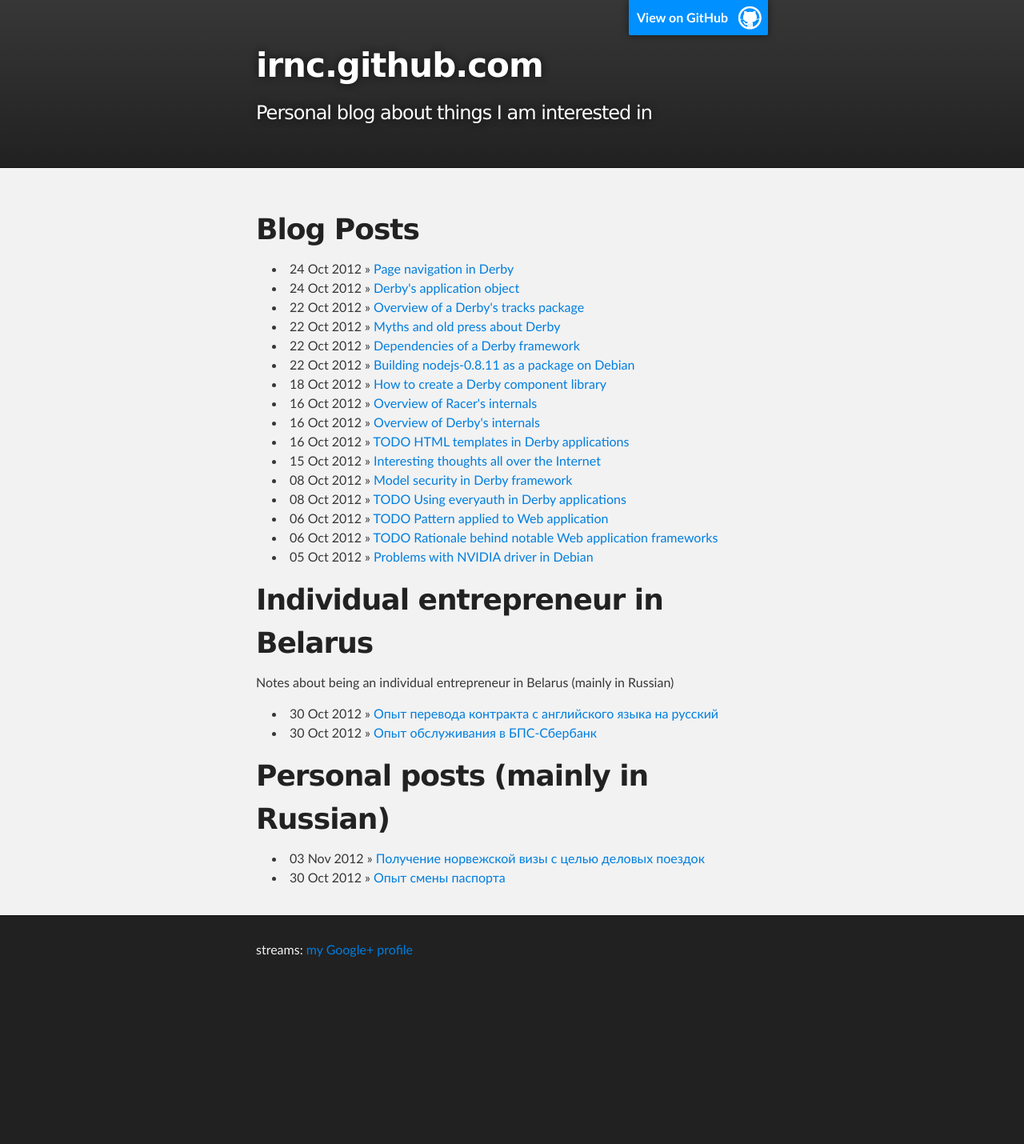
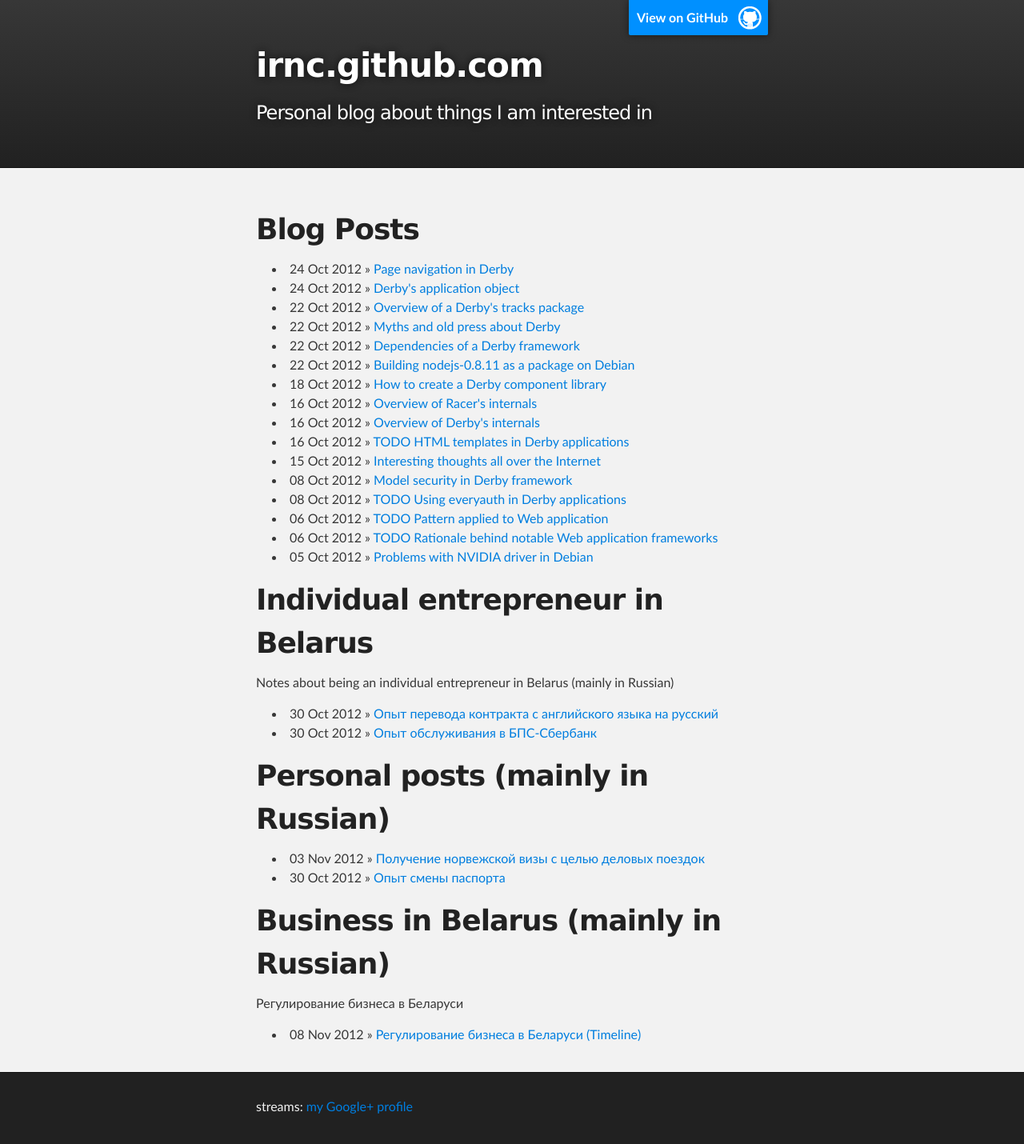
Before and after one commit to irnc/irnc.github.com, a Jekyll site: the page built from index.html, in a window 1280 px wide. Shown: the whole page at 80% size. Built offline with Jekyll 4.4.1, drawn with Linux system fonts in a browser that asks for light colours; before the commit the page ends 1234 px from its top, so only the background shows below that.

Commit message:
Added Регулирование бизнеса в Беларуси (Timeline)

```diff
--- a/index.html
+++ b/index.html
@@ -40,6 +40,18 @@ home_page: true
   {% endfor %}
 </ul>
 
+<h1>Business in Belarus (mainly in Russian)</h1>
+<p>Регулирование бизнеса в Беларуси</p>
+
+<ul class="posts">
+  {% for post in site.categories.business-in-belarus %}
+    <li>
+      <span>{{ post.date | date_to_string }}</span> &raquo;
+      <a href="{{ post.url }}">{{ post.title }}</a>
+    </li>
+  {% endfor %}
+</ul>
+
 <!--
 <h3>Welcome to GitHub Pages.</h3>
 
```
Also changed, not shown: _layouts/timeline.html (added, +12 -0 lines), _posts/business-in-belarus/2012-11-08-business-regulation.html (added, +36 -0 lines).
